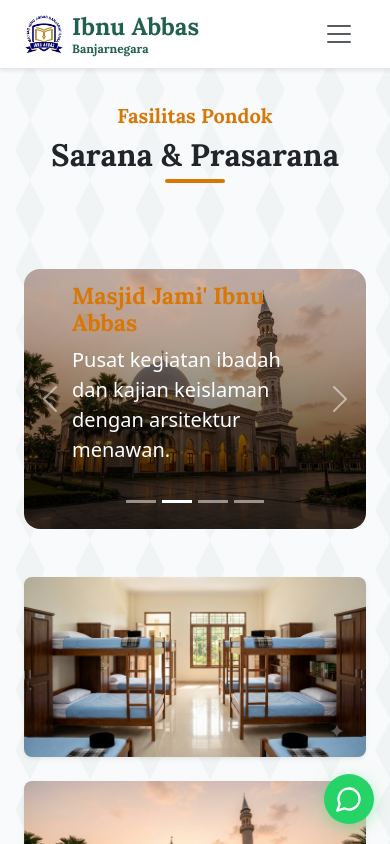
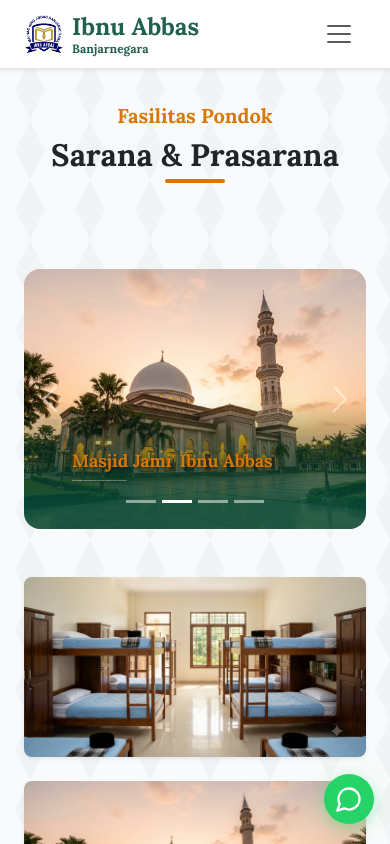
Before and after one commit to AZcode-wars/project-website-ibnu-abbas, a React (Vite) app: page /fasilitas in a window 390 px wide. Shown: the top 844 px of the page. Built offline with nearby package versions, Linux system fonts and the light colour scheme; no server answers.

Commit message:
Menambah kontras caption carousel

```diff
--- a/src/components/Facilities.jsx
+++ b/src/components/Facilities.jsx
@@ -73,15 +73,19 @@ const Facilities = () => {
                     src={f.img}
                     alt={f.title}
                   />
-                  <Carousel.Caption
-                    className="text-start start-0 bottom-0 w-100 p-5"
-                    style={{
-                      background:
-                        "linear-gradient(transparent, rgba(0,0,0,0.8))",
-                    }}
-                  >
-                    <h3 className="text-accent-gold fw-bold">{f.title}</h3>
-                    <p className="fs-5">{f.desc}</p>
+                  <Carousel.Caption className="text-start start-0 bottom-0 w-100 p-5 carousel-caption">
+                    <h3
+                      className="text-accent-gold fw-bold carousel-title"
+                      style={{ textShadow: "1px 1px 3px rgba(0, 0, 0, 0.6)" }}
+                    >
+                      {f.title}
+                    </h3>
+                    <p
+                      className="carousel-text"
+                      style={{ textShadow: "1px 1px 2px rgba(0, 0, 0, 0.5)" }}
+                    >
+                      {f.desc}
+                    </p>
                   </Carousel.Caption>
                 </div>
               </Carousel.Item>
--- a/src/components/FacilitiesHome.jsx
+++ b/src/components/FacilitiesHome.jsx
@@ -67,17 +67,11 @@ const FacilitiesHome = () => {
                     src={f.img}
                     alt={f.title}
                   />
-                  <Carousel.Caption
-                    className="text-start start-0 bottom-0 w-100 p-5"
-                    style={{
-                      background:
-                        "linear-gradient(transparent, rgba(0,0,0,0.8))",
-                      left: 0,
-                      bottom: 0,
-                    }}
-                  >
-                    <h3 className="text-accent-gold fw-bold">{f.title}</h3>
-                    <p className="fs-5 text-white">{f.desc}</p>
+                  <Carousel.Caption className="text-start start-0 bottom-0 w-100 p-5 carousel-caption">
+                    <h3 className="text-accent-gold fw-bold carousel-title">
+                      {f.title}
+                    </h3>
+                    <p className="fs-5 text-white carousel-text">{f.desc}</p>
                   </Carousel.Caption>
                 </div>
               </Carousel.Item>
--- a/src/index.css
+++ b/src/index.css
@@ -579,6 +579,27 @@ h6 {
 }
 
 /* ═══════════════════════════════════════════
+   FACILITIES CAROUSEL
+  ═══════════════════════════════════════════ */
+
+.carousel-text {
+  font-size: 1.25rem;
+  margin-bottom: 0;
+  text-shadow: 1px 1px 2px rgba(0, 0, 0, 0.5);
+}
+.carousel-title {
+  text-shadow: 1px 1px 3px rgba(0, 0, 0, 0.6);
+}
+.carousel-caption {
+  background: linear-gradient(
+    to top,
+    rgba(6, 78, 59, 0.85) 0%,
+    rgba(6, 78, 59, 0.85) 40%,
+    transparent 100%
+  );
+}
+
+/* ═══════════════════════════════════════════
    HERO & NAVBAR RESPONSIVE UPDATES
   ═══════════════════════════════════════════ */
 .hero-section {
@@ -848,6 +869,20 @@ h6 {
     font-size: 1rem;
     text-align: justify;
   }
+  .carousel-text {
+    font-size: 0.1rem;
+  }
+  .carousel-title {
+    font-size: 1.1rem;
+  }
+  .carousel-caption {
+    background: linear-gradient(
+      to top,
+      rgba(6, 78, 59, 0.85) 0%,
+      rgba(6, 78, 59, 0.85) 20%,
+      transparent 100%
+    );
+  }
 }
 
 /* ═══════════════════════════════════════════
```
